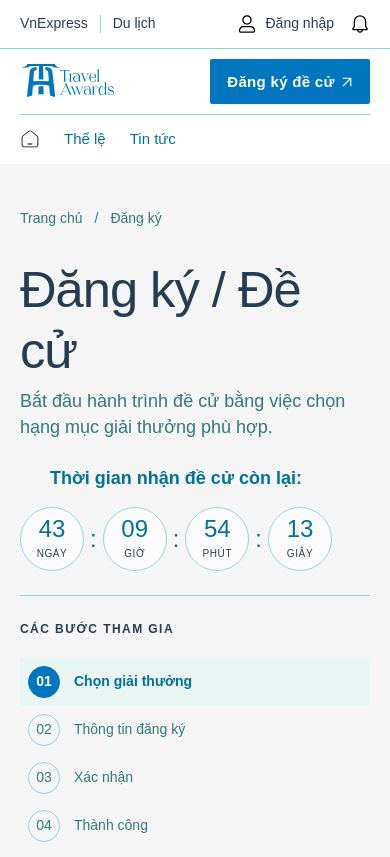
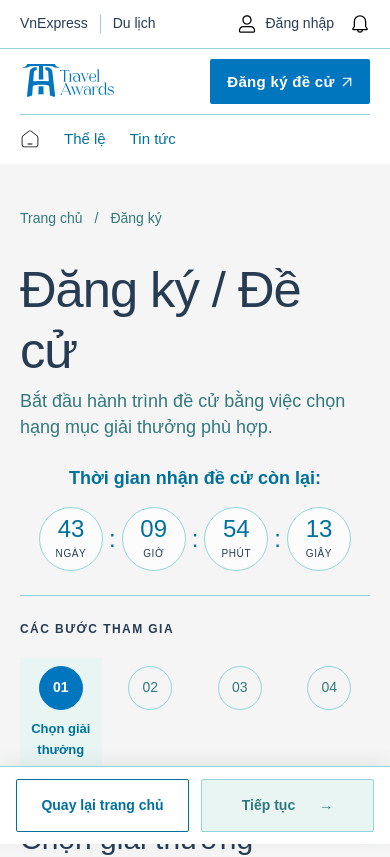
Before and after one commit to DatNH95/travel-awards-2026, a Next.js app: page /dang-ky-de-cu in a window 390 px wide. Shown: the top 857 px of the page. Built offline with nearby package versions, Linux system fonts and the light colour scheme.

Commit message:
Auto-commit from Codex

```diff
--- a/src/app/dang-ky-de-cu/confirmation-step.tsx
+++ b/src/app/dang-ky-de-cu/confirmation-step.tsx
@@ -25,6 +25,6 @@ export function ConfirmationStep({ selection, draft, onEdit, onSubmit }: { selec
     <section className="nomination-form-section"><h3 className="type-heading-3">IV. Điều kiện tuân thủ</h3><ul className="nomination-review-checks">{complianceStatements.map((statement, index) => <li key={statement}><strong>{draft.checks[`compliance-${index}`] ? 'Đã xác nhận' : 'Chưa xác nhận'}:</strong> {statement}</li>)}</ul></section>
     <section className="nomination-form-section"><h3 className="type-heading-3">V. Hồ sơ & minh chứng</h3><dl className="nomination-review">{['Hồ sơ giới thiệu đề cử', 'Tài liệu pháp lý/chứng nhận', 'Tài liệu chứng minh số liệu hoạt động', 'Hình ảnh', 'Các tài liệu khác'].map((label, index) => <div key={label}><dt>{label}</dt><dd>{draft.files[`dossier-${index}`]?.length ? <ul>{draft.files[`dossier-${index}`].map(file => <li key={`${file.name}-${file.size}-${file.lastModified}`}>{file.name}</li>)}</ul> : 'Chưa cung cấp'}</dd></div>)}<div><dt>Link Google Docs bản scan</dt><dd>{draft.values['legal-scan-link'] || 'Chưa cung cấp'}</dd></div><div><dt>Video giới thiệu</dt><dd>{draft.values['video-0'] || 'Chưa cung cấp'}</dd></div></dl></section>
     <section className="nomination-form-section"><h3 className="type-heading-3">Xác nhận và gửi hồ sơ</h3><p>Người nộp hồ sơ xác nhận các thông tin trên là chính xác và đầy đủ, đồng thời đồng ý với quy định tham gia Travel Awards.</p><div className="nomination-checks"><label><input type="checkbox" required checked={agreed} onChange={event => setAgreed(event.target.checked)} /><span>Tôi cam kết bản kê khai trên là sự thật và chịu mọi trách nhiệm nếu thông tin không đúng sự thật.<span className="nomination-required"> *</span></span></label></div><p className="type-body-small nomination-muted">Bản xem trước: thao tác gửi chỉ mô phỏng, hồ sơ chưa được gửi đến Ban tổ chức.</p></section>
-    <div className="nomination-actions"><Button type="button" variant="secondary" onClick={onEdit}>← Quay lại chỉnh sửa</Button><Button type="submit" disabled={!agreed}>Gửi hồ sơ <span aria-hidden="true">→</span></Button></div>
+    <div className="nomination-actions nomination-mobile-bar"><Button type="button" variant="secondary" onClick={onEdit}>← Quay lại chỉnh sửa</Button><Button type="submit" disabled={!agreed}>Gửi hồ sơ <span aria-hidden="true">→</span></Button></div>
   </form>;
 }
--- a/src/app/dang-ky-de-cu/nomination-flow.tsx
+++ b/src/app/dang-ky-de-cu/nomination-flow.tsx
@@ -35,9 +35,9 @@ function NominationForm({ initialSelection, previewStep }: { initialSelection: s
     <nav className="nomination-progress" aria-label="Tiến trình đề cử">
       <p className="type-label">Các bước tham gia</p>
       <ol>{steps.map((label, index) => <li key={label} data-state={index === step ? 'current' : index < step ? 'complete' : 'upcoming'}>
-        <button type="button" aria-current={index === step ? 'step' : undefined} disabled={previewStep === null && index > step} onClick={() => navigate(index)}>
-          <span className="nomination-step-number" aria-hidden="true">{index < step ? '✓' : String(index + 1).padStart(2, '0')}</span>
-          <span>{label}</span>
+        <button type="button" aria-label={label} aria-current={index === step ? 'step' : undefined} disabled={previewStep === null && index > step} onClick={() => navigate(index)}>
+          <span className="nomination-step-number" aria-hidden="true"><span className="nomination-step-desktop-number">{index < step ? '✓' : String(index + 1).padStart(2, '0')}</span><span className="nomination-step-mobile-number">{String(index + 1).padStart(2, '0')}</span></span>
+          <span className="nomination-step-label">{label}</span>
           <span className="sr-only">{index === step ? ' — Bước hiện tại' : index < step ? ' — Đã hoàn tất' : ' — Chưa mở'}</span>
         </button>
       </li>)}</ol>
@@ -68,16 +68,17 @@ function NominationForm({ initialSelection, previewStep }: { initialSelection: s
           </section>)}</div>
         </fieldset>
         <div className="nomination-selection type-body-small" role="status">{selection ? <>Đã chọn: <strong>{selection}</strong></> : 'Chưa chọn hạng mục.'}</div>
-        <div className="nomination-actions">
+        <div className="nomination-actions nomination-mobile-bar">
           <Link href="/" className="button button--secondary">Quay lại trang chủ</Link>
           <Button type="submit" disabled={!selection}>Tiếp tục <span aria-hidden="true">→</span></Button>
         </div>
       </form> : step === 1 ? <form noValidate onSubmit={event => { event.preventDefault(); navigate(2); }}>
         <RegistrationFields selection={selection} draft={draft} onChange={setDraft} />
-        <div className="nomination-actions">
+        <Button className="nomination-mobile-save" type="button" variant="secondary" onClick={() => saveDialog.current?.showModal()}>Lưu lại hồ sơ</Button>
+        <div className="nomination-actions nomination-mobile-bar">
           <Button variant="secondary" onClick={() => navigate(0)}>← Quay lại</Button>
           <div className="nomination-action-next">
-          <Button type="button" variant="secondary" onClick={() => saveDialog.current?.showModal()}>Lưu lại hồ sơ</Button>
+          <Button className="nomination-save-action" type="button" variant="secondary" onClick={() => saveDialog.current?.showModal()}>Lưu lại hồ sơ</Button>
           <Button type="submit">Tiếp tục <span aria-hidden="true">→</span></Button>
           </div>
         </div>
@@ -91,7 +92,7 @@ function NominationForm({ initialSelection, previewStep }: { initialSelection: s
           <Button type="button" onClick={() => emailDialog.current?.showModal()}>Kiểm tra email</Button>
         </div>
         <p className="type-body-small nomination-muted">Giao diện xem trước: hồ sơ chưa được gửi và chưa có email xác nhận.</p>
-        <div className="nomination-actions"><Button variant="secondary" onClick={() => navigate(2)}>← Xem lại hồ sơ</Button><Link href="/" className="button button--secondary">Về trang chủ</Link></div>
+        <div className="nomination-actions nomination-mobile-bar"><Button variant="secondary" onClick={() => navigate(2)}>← Xem lại hồ sơ</Button><Link href="/" className="button button--secondary">Về trang chủ</Link></div>
       </div>}
     </div>
     <dialog ref={emailDialog} className="nomination-save-dialog" aria-labelledby="nomination-email-title">
--- a/src/app/dang-ky-de-cu/nomination.css
+++ b/src/app/dang-ky-de-cu/nomination.css
@@ -141,3 +141,25 @@
 .nomination-success-heading { display: flex; align-items: center; gap: 1rem; } .nomination-success-heading img { flex-shrink: 0; }
 .nomination-hotline, .nomination-hotline:hover:not(:disabled), .nomination-hotline:active:not(:disabled) { background: #eefefd; color: var(--color-brand-primary); }
 .nomination-hotline-icon { width: 22px; height: 22px; flex-shrink: 0; background: var(--color-brand-primary); mask: url('/assets/key-visual/hotline.svg') center / contain no-repeat; }
+
+.nomination-step-mobile-number { display: none; }
+@media (max-width: 39.99rem) {
+  .nomination-title-copy h1 { font-size: 28px; }
+  .nomination-title-row .home-countdown { align-self: center; text-align: center; }
+  .nomination-progress ol { grid-template-columns: repeat(4, minmax(0, 1fr)); gap: 0.5rem; }
+  .nomination-progress button { flex-direction: column; justify-content: flex-start; gap: 0.5rem; text-align: center; padding: 0.5rem 0.25rem; }
+  .nomination-step-number { flex-basis: auto; width: 2.75rem; height: 2.75rem; }
+  .nomination-step-desktop-number { display: none; }
+  .nomination-step-mobile-number { display: inline; }
+  .nomination-progress li:not([data-state='current']) .nomination-step-label { display: none; }
+  .nomination-step-label { overflow-wrap: anywhere; font-size: 0.8125rem; }
+  .nomination:has(.nomination-mobile-bar) { padding-bottom: calc(6rem + env(safe-area-inset-bottom)); }
+  .nomination-mobile-bar { position: fixed; inset: auto 0 0; z-index: 40; display: flex; flex-direction: row; flex-wrap: nowrap; gap: 0.75rem; margin: 0; padding: 0.75rem 1rem calc(0.75rem + env(safe-area-inset-bottom)); background: var(--color-surface-primary); box-shadow: 0 -4px 16px rgb(38 60 83 / 8%); }
+  .nomination-mobile-bar > .button, .nomination-mobile-bar > .nomination-action-next { flex: 1; min-width: 0; width: auto; }
+  .nomination-mobile-bar .button { width: 100%; min-height: 3rem; padding-inline: 0.5rem; font-size: 0.875rem; white-space: normal; text-align: center; }
+  .nomination-mobile-bar .nomination-action-next { display: flex; }
+  .nomination-mobile-bar .nomination-save-action { display: none; }
+}
+.nomination-mobile-save { display: none; }
+@media (max-width: 39.99rem) { .nomination-mobile-save { display: inline-flex; margin-top: 1.5rem; } .nomination-content { padding-bottom: 6rem; } }
+@media (max-width: 39.99rem) { .nomination-step-timeline { display: none; } }
```
